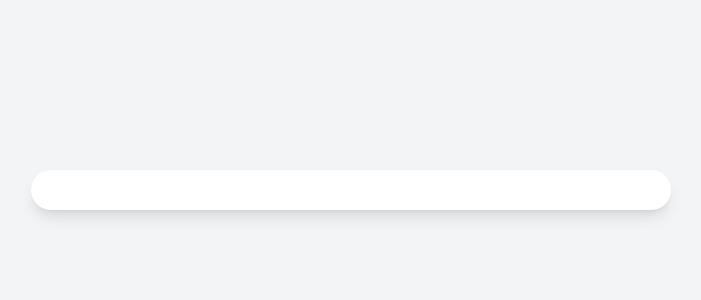
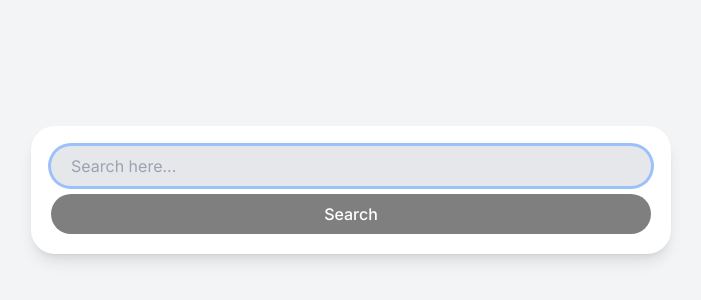
Before and after one commit to mhadev0703/carrot-market, a Next.js app: page / in a window 1280 px wide. Shown: the part 210-510 px from the top of the page, without its empty margins (289-990 px from the left). Built offline with nearby package versions, Linux system fonts and the light colour scheme.

Commit message:
Implement search bar

```diff
--- a/app/page.tsx
+++ b/app/page.tsx
@@ -3,7 +3,20 @@ export default function Home() {
     <main className="bg-gray-100 h-screen flex
     items-center justify-center p-5 ">
       <div className="bg-white shadow-lg p-5
-      rounded-3xl w-full max-w-screen-sm "></div>
+      rounded-3xl w-full max-w-screen-sm flex
+      flex-col gap-2 ">
+        <input
+          className="w-full rounded-full h-10
+          bg-gray-200 pl-5 outline-none ring"
+          type="text"
+          placeholder="Search here..."
+        />
+        <button className="bg-black bg-opacity-50 text-white py-2
+        rounded-full active:scale-90 focus:scale-90
+        transition-transform font-medium outline-none">
+          Search
+        </button>
+      </div>
     </main>
   );
 }
```
